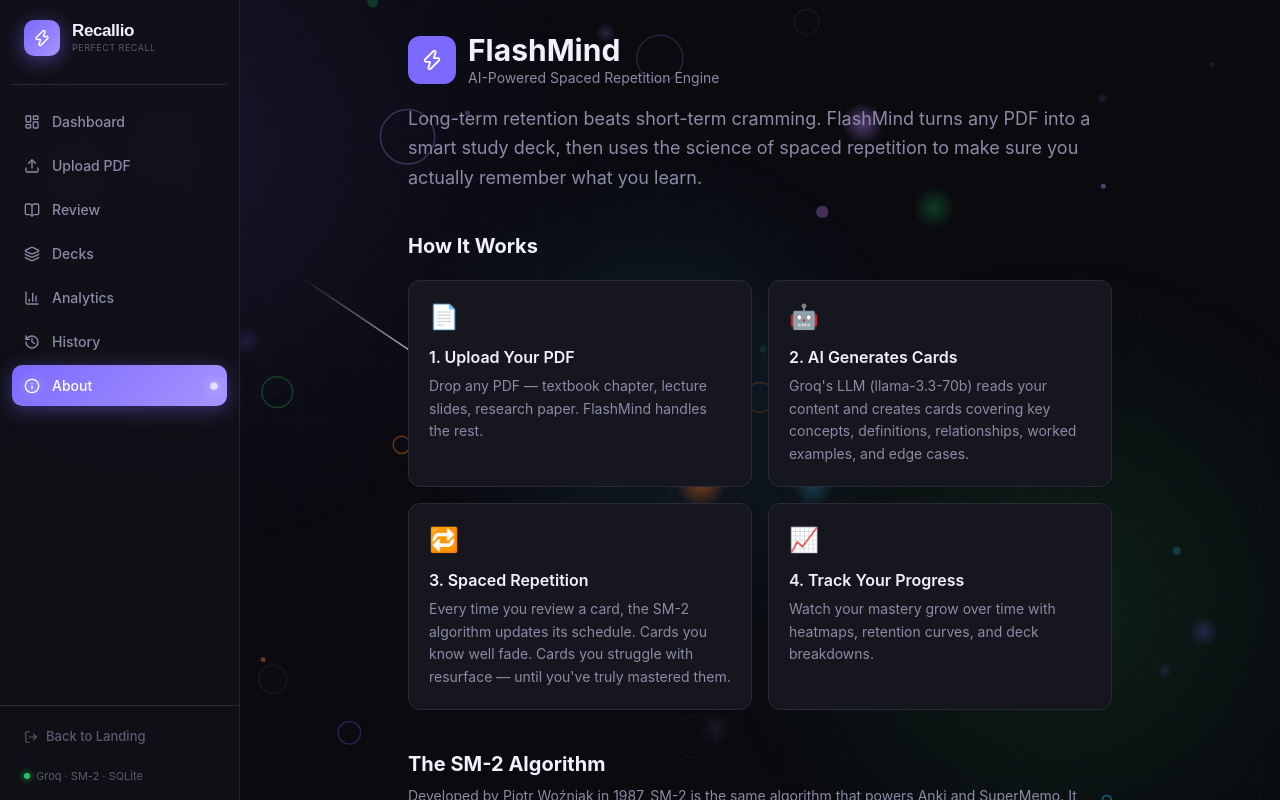
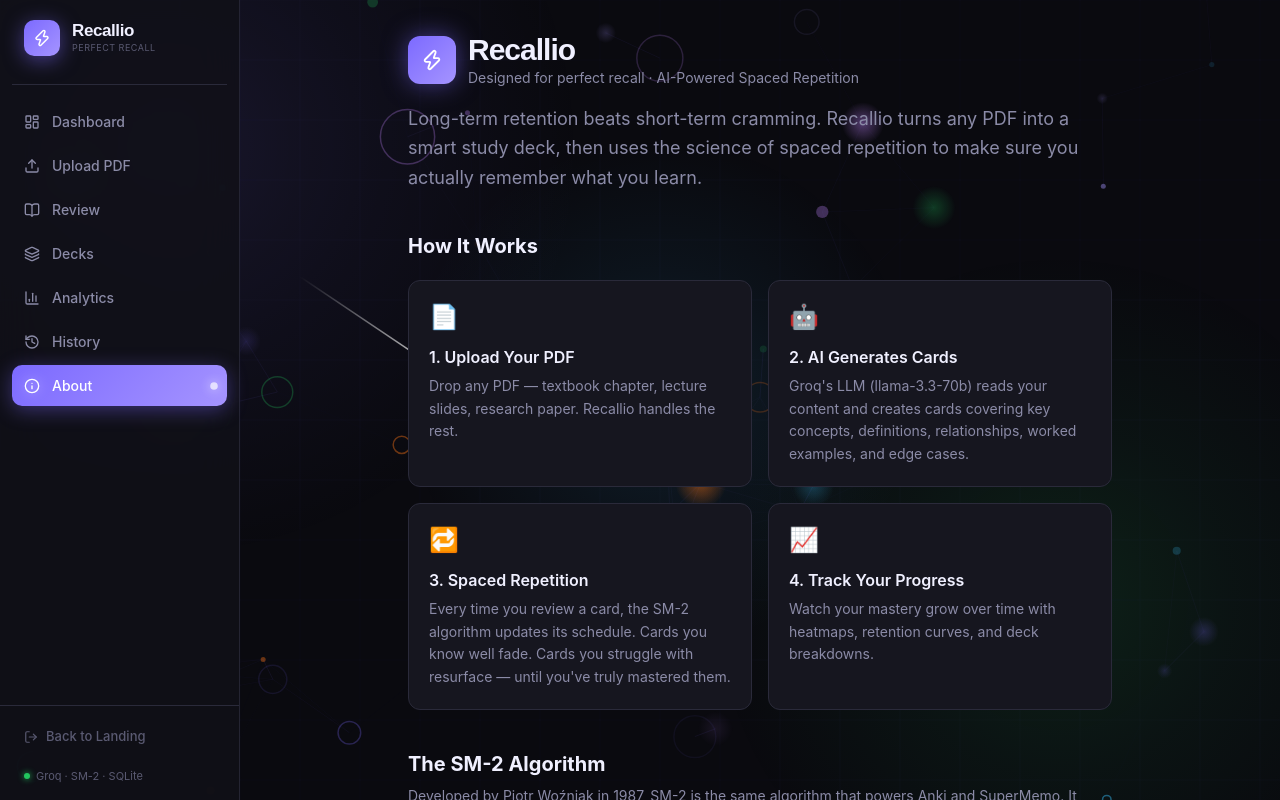
Before and after one commit to SamridhiiiGupta/Recallio--Designed_for_perfect_recall, a React (Vite) app in the folder frontend/: page /about in a window 1280 px wide. Built offline with nearby package versions, Linux system fonts and the light colour scheme.

Commit message:
update about.tsx

```diff
--- a/frontend/src/pages/About.tsx
+++ b/frontend/src/pages/About.tsx
@@ -5,7 +5,7 @@
   {
     icon: '📄',
     title: '1. Upload Your PDF',
-    desc: 'Drop any PDF — textbook chapter, lecture slides, research paper. FlashMind handles the rest.',
+    desc: 'Drop any PDF — textbook chapter, lecture slides, research paper. Recallio handles the rest.',
   },
   {
     icon: '🤖',
@@ -38,17 +38,26 @@
         <div className="flex items-center gap-3 mb-4">
           <div
             className="w-12 h-12 rounded-xl flex items-center justify-center"
-            style={{ background: 'var(--accent)' }}
+            style={{ background: 'linear-gradient(135deg, var(--accent) 0%, #a594ff 100%)', boxShadow: '0 0 24px rgba(124,106,255,0.5)' }}
           >
             <Zap size={22} className="text-white" />
           </div>
           <div>
-            <h1 className="text-3xl font-bold" style={{ color: 'var(--text-primary)' }}>FlashMind</h1>
-            <p className="text-sm" style={{ color: 'var(--text-secondary)' }}>AI-Powered Spaced Repetition Engine</p>
+            <h1
+              className="text-3xl font-bold"
+              style={{
+                color: 'var(--text-primary)',
+                fontFamily: "'Syne', 'Space Grotesk', sans-serif",
+                letterSpacing: '-1px',
+              }}
+            >
+              Recallio
+            </h1>
+            <p className="text-sm" style={{ color: 'var(--text-secondary)' }}>Designed for perfect recall · AI-Powered Spaced Repetition</p>
           </div>
         </div>
         <p className="text-lg leading-relaxed" style={{ color: 'var(--text-secondary)' }}>
-          Long-term retention beats short-term cramming. FlashMind turns any PDF into a smart study deck,
+          Long-term retention beats short-term cramming. Recallio turns any PDF into a smart study deck,
           then uses the science of spaced repetition to make sure you actually remember what you learn.
         </p>
       </motion.div>
@@ -125,7 +134,7 @@
       <section>
         <h2 className="text-xl font-bold mb-4" style={{ color: 'var(--text-primary)' }}>Built With</h2>
         <div className="flex flex-wrap gap-2">
-          {['Groq API (llama-3.3-70b)', 'FastAPI', 'React 18', 'SM-2 SRS', 'PyMuPDF', 'SQLite', 'Framer Motion', 'Recharts'].map(t => (
+          {['Groq API (llama-3.3-70b)', 'FastAPI', 'React 19', 'SM-2 SRS', 'PyMuPDF', 'SQLite', 'Framer Motion', 'Recharts', 'Zustand'].map(t => (
             <span
               key={t}
               className="px-3 py-1 rounded-full text-sm"
```
